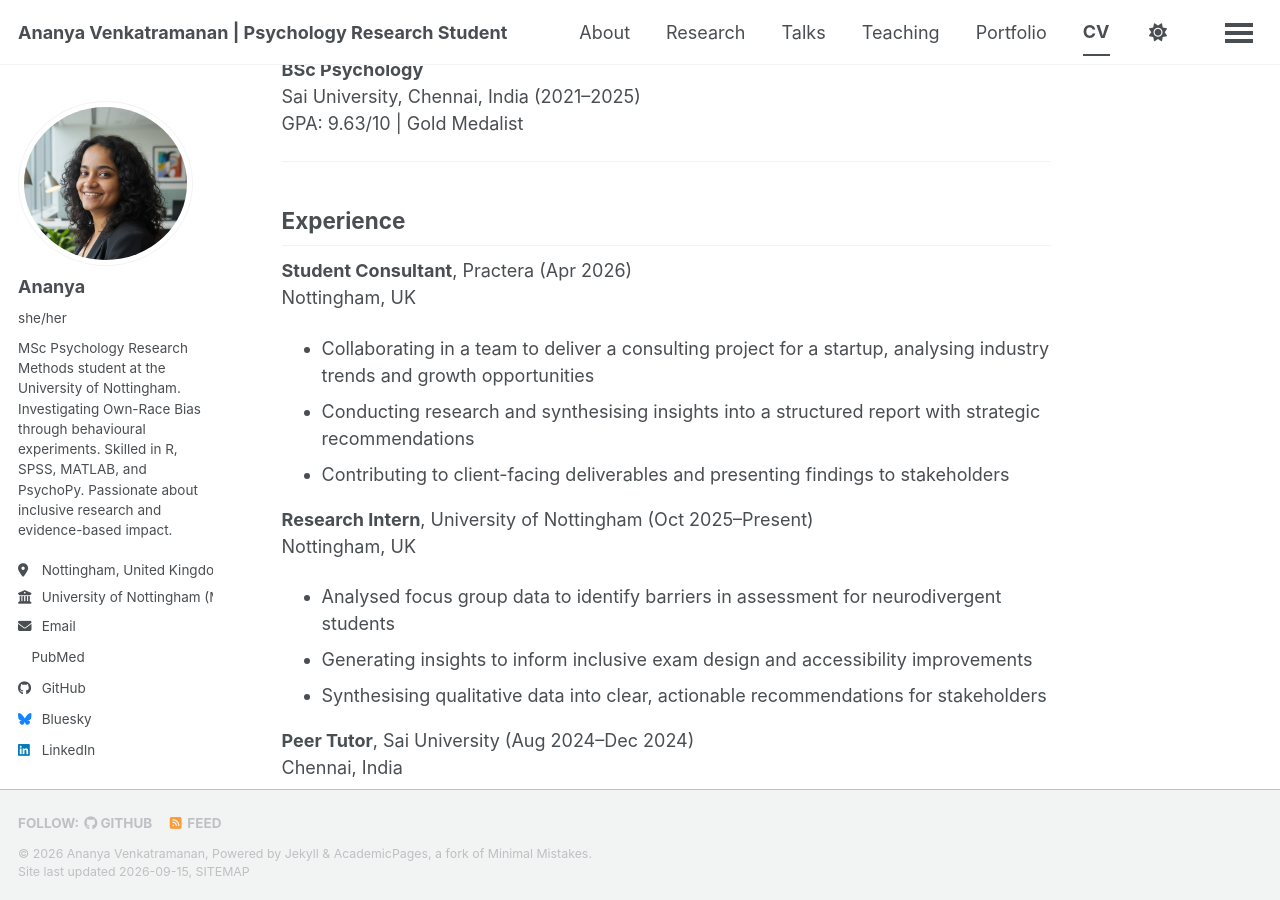
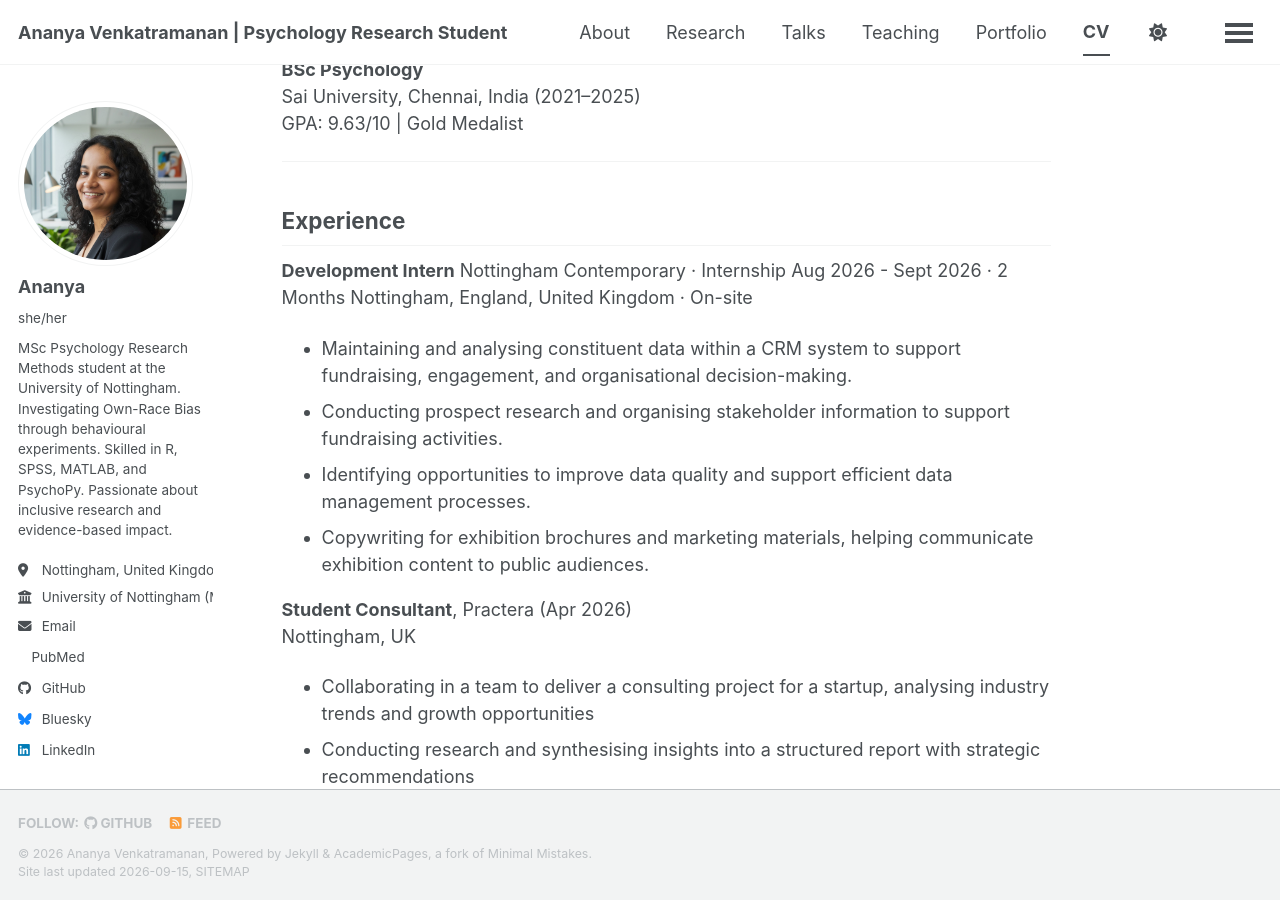
Before and after one commit to ananyav3003/ananyav3003.github.io, a Jekyll site: the page built from _pages/cv.md, in a window 1280 px wide and 900 px high, scrolled down 457 px. Built offline with Jekyll 4.4.1, drawn with Linux system fonts in a browser that asks for light colours; a style sheet for code colours, icons or effects is not loaded.

Commit message:
Add Development Intern position to CV
Added internship experience at Nottingham Contemporary, detailing responsibilities in data management, research, and copywriting.

```diff
--- a/_pages/cv.md
+++ b/_pages/cv.md
@@ -24,6 +24,15 @@ GPA: 9.63/10 | Gold Medalist
 ---
 
 ## Experience
+
+**Development Intern** Nottingham Contemporary · Internship
+Aug 2026 - Sept 2026 · 2 Months
+Nottingham, England, United Kingdom · On-site
+
+- Maintaining and analysing constituent data within a CRM system to support fundraising, engagement, and organisational decision-making.
+- Conducting prospect research and organising stakeholder information to support fundraising activities.
+- Identifying opportunities to improve data quality and support efficient data management processes.
+- Copywriting for exhibition brochures and marketing materials, helping communicate exhibition content to public audiences.
 
 **Student Consultant**, Practera (Apr 2026)
 Nottingham, UK
```
